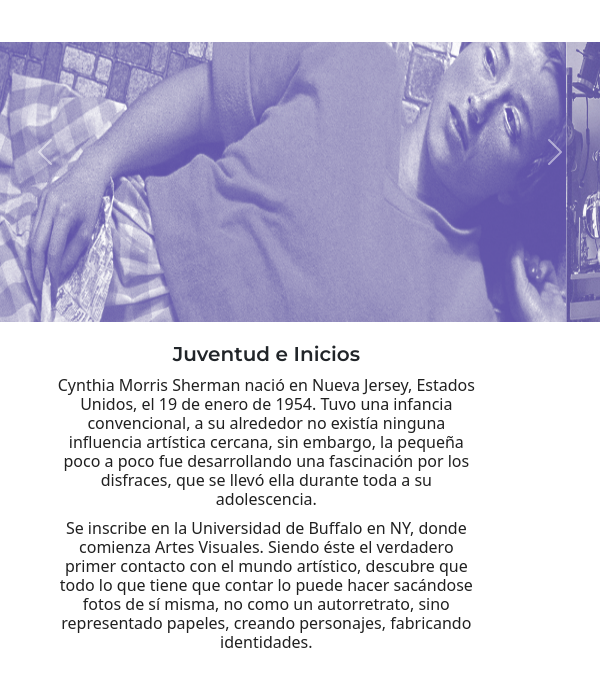
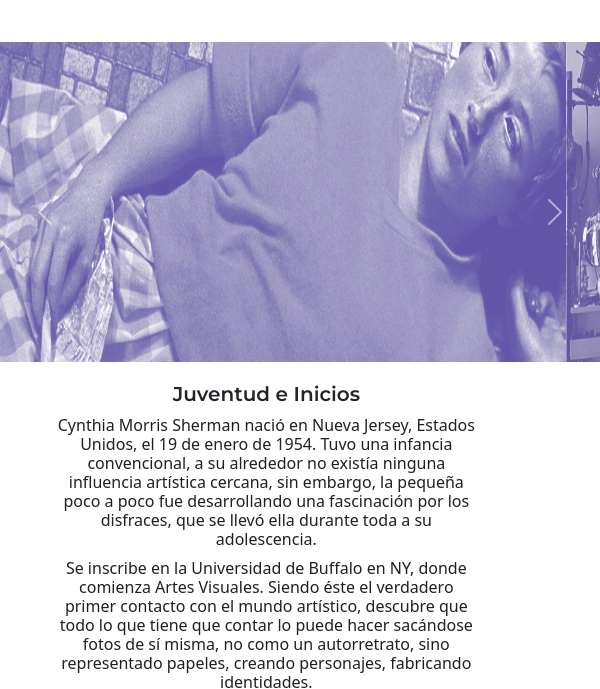
Before and after one commit to micaeladubini/CindySherman, a website: page biografia.html in a window 600 px wide. Shown: the part 93-782 px from the top of the page. Drawn offline with nearby package versions, Linux system fonts and the light colour scheme.

Commit message:
cambios en carousel

```diff
--- a/scss/main.scss
+++ b/scss/main.scss
@@ -23,9 +23,10 @@ main{
        @media (min-width: 517px) and (max-width:750px){
        width: 100vw;
        height: 50vh;
-       margin-bottom: 270px;
+       margin-bottom: 300px;
        padding-top: 30px;
        }
+
 
        .carousel-inner{
        height: none;
@@ -42,12 +43,15 @@ main{
 
            .w-100{
                z-index: 0;
-               height: 50vh;
-               @media (min-width: 351px) and (max-width:516px){
+               height: 55vh;
+               @media (min-width: 351px) and (max-width:399px){
                height: 25vh;}
-
-               @media (min-width: 517px) and (max-width:980px){
-               height: 35vh;
+               @media (min-width: 400px) and (max-width:549px){
+                height: 28vh;}
+               @media (min-width: 550px) and (max-width:750px){
+               height: 40vh;}
+               @media (min-width: 750px) and (max-width:980px){
+                height: 45vh;
             }
            }
            .contenedor__bio{
@@ -107,10 +111,14 @@ main{
 
    .carousel-control-prev, .carousel-control-next{
        height: 55vh;
-       @media (min-width: 351px) and (max-width:516px){
+       @media (min-width: 351px) and (max-width:549px){
            height: 40vh;}
-       @media (min-width: 517px) and (max-width:980px){
-           height: 35vh;}
+       @media (min-width: 550px) and (max-width:695px){
+           height: 50vh;}
+       @media (min-width: 696px) and (max-width:750px){
+            height: 55vh;}
+       @media (min-width: 750px) and (max-width:980px){
+            height: 50vh;}
    }
    }
    }
```
Also changed, not shown: css/main.css.
